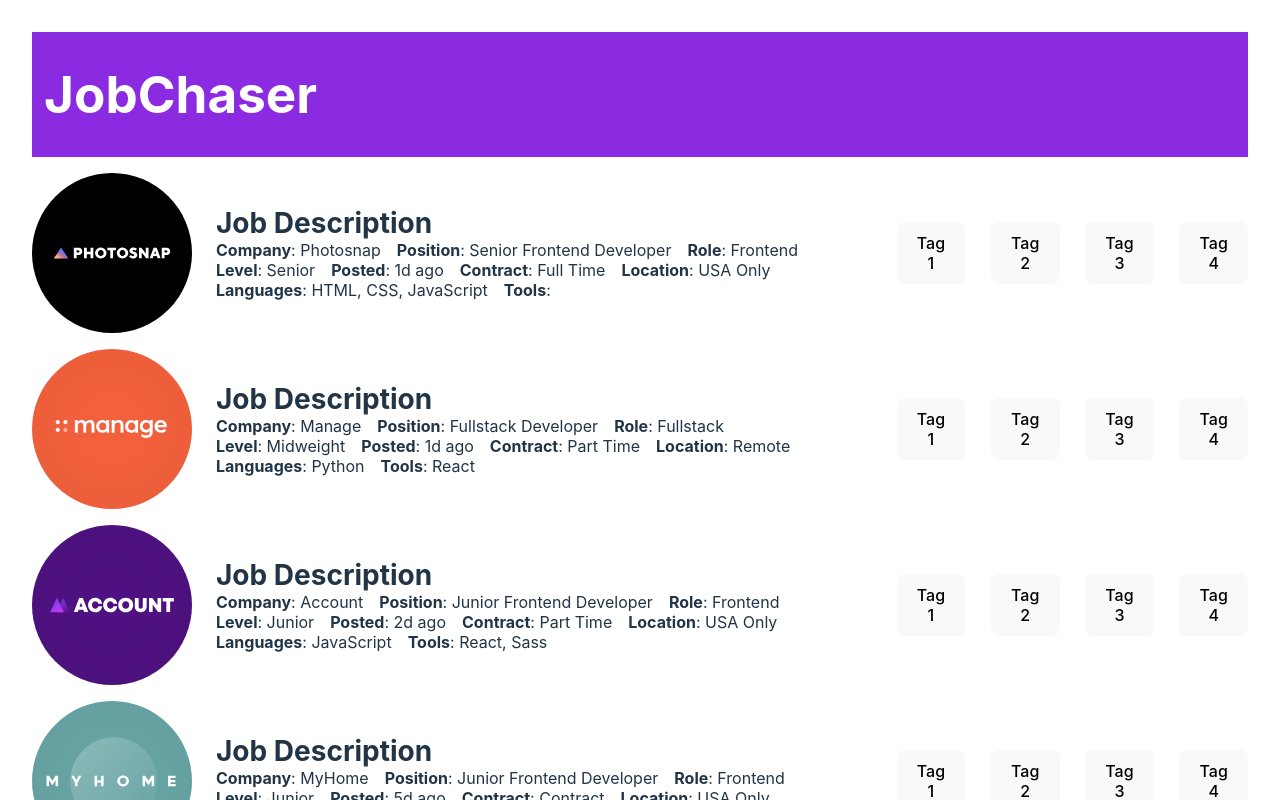
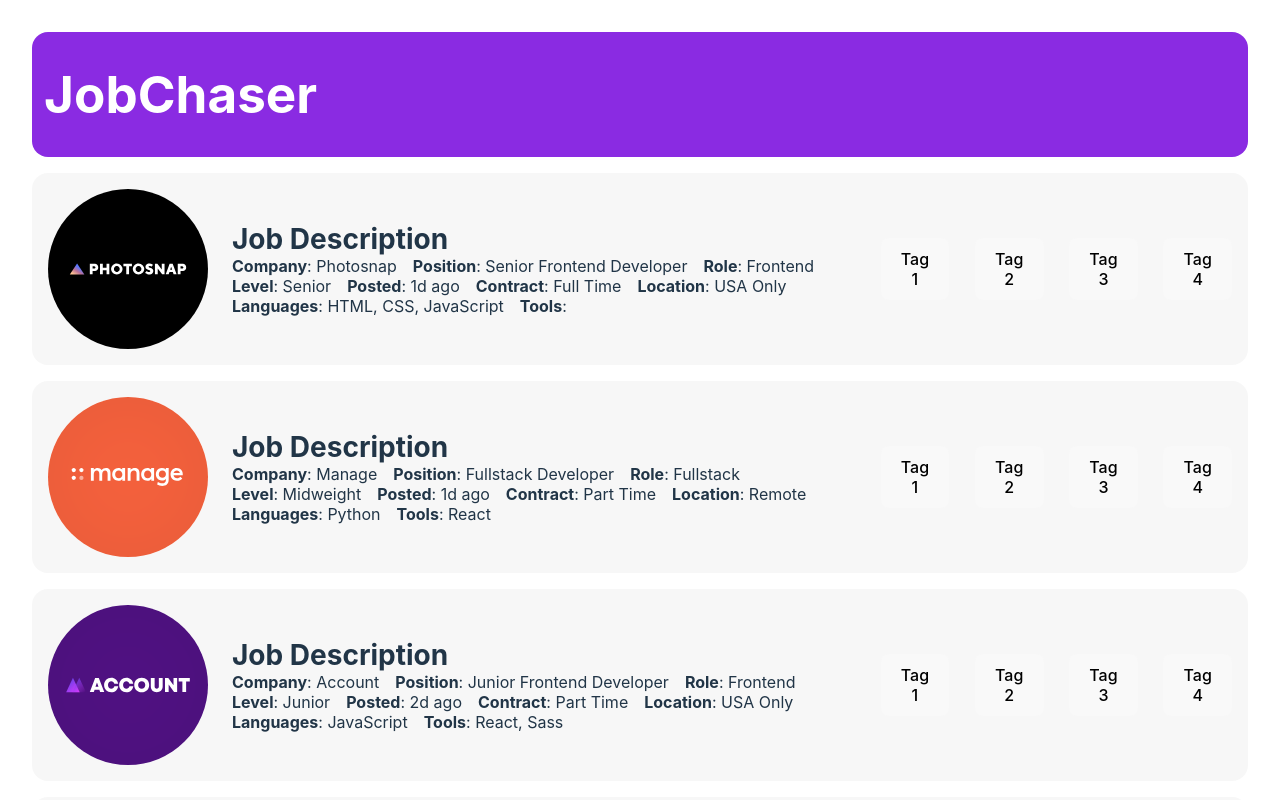
Before and after one commit to hobornemann/JobChaser, a React (Vite) app: page / in a window 1280 px wide. Shown: the top 800 px of the page. Built offline with nearby package versions, Linux system fonts and the light colour scheme.

Commit message:
header.css and jobCard.css

```diff
--- a/src/styles/header.css
+++ b/src/styles/header.css
@@ -2,6 +2,7 @@ header{
     background-color: blueviolet;
     display: flex;
     justify-content: flex-start;
+    border-radius: 2vh;
 }
 
 h1{
--- a/src/styles/jobCard.css
+++ b/src/styles/jobCard.css
@@ -4,6 +4,9 @@
     justify-content: flex-start;
     align-items: center;
     margin: 1rem 0;
+    background-color: rgba(240,240,240,0.5);
+    padding: 2vh;
+    border-radius: 2vh;
 }
 
 .jobDescriptionHeading{
@@ -42,7 +45,3 @@
     height: 20vh;
     width: 20vh;
 }
-
-.button{
-
-}
```
